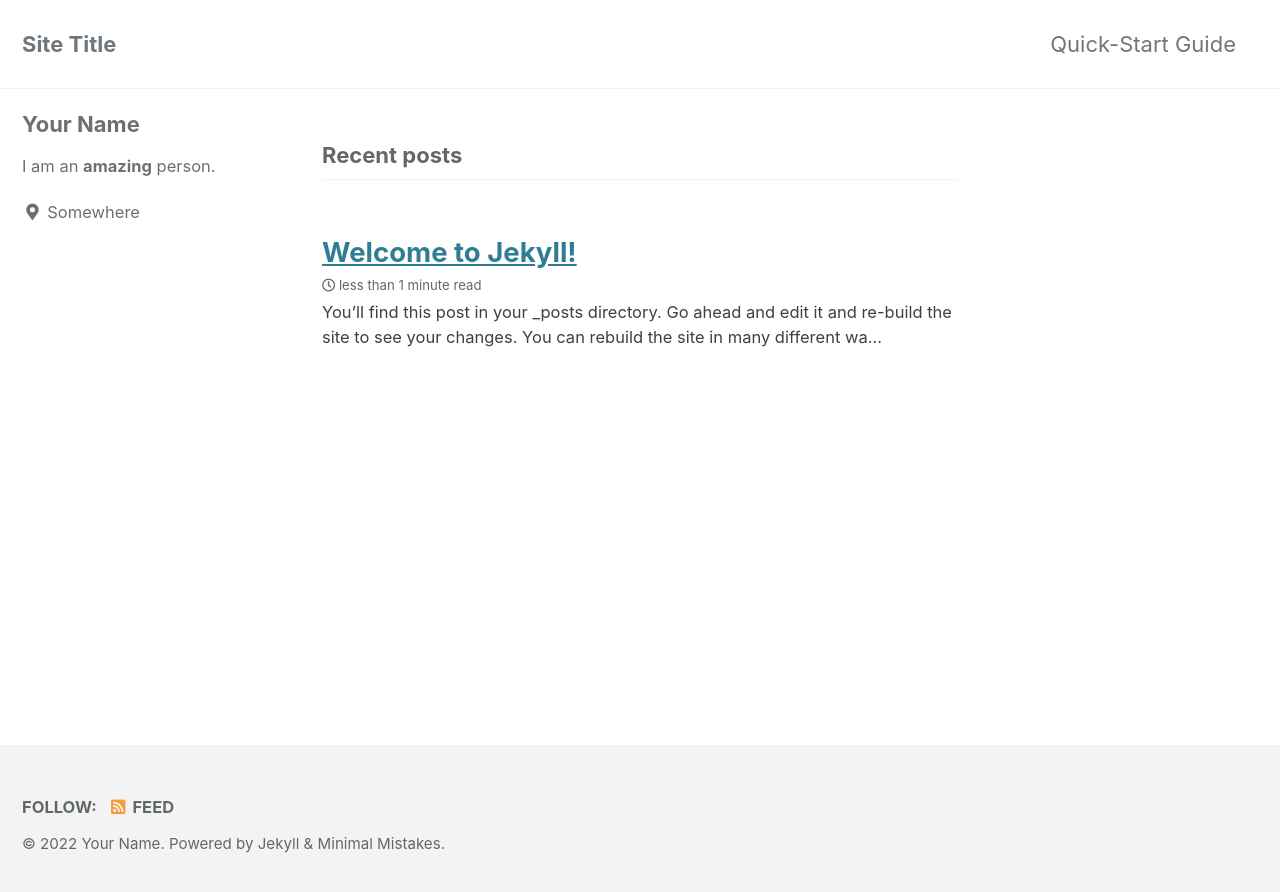
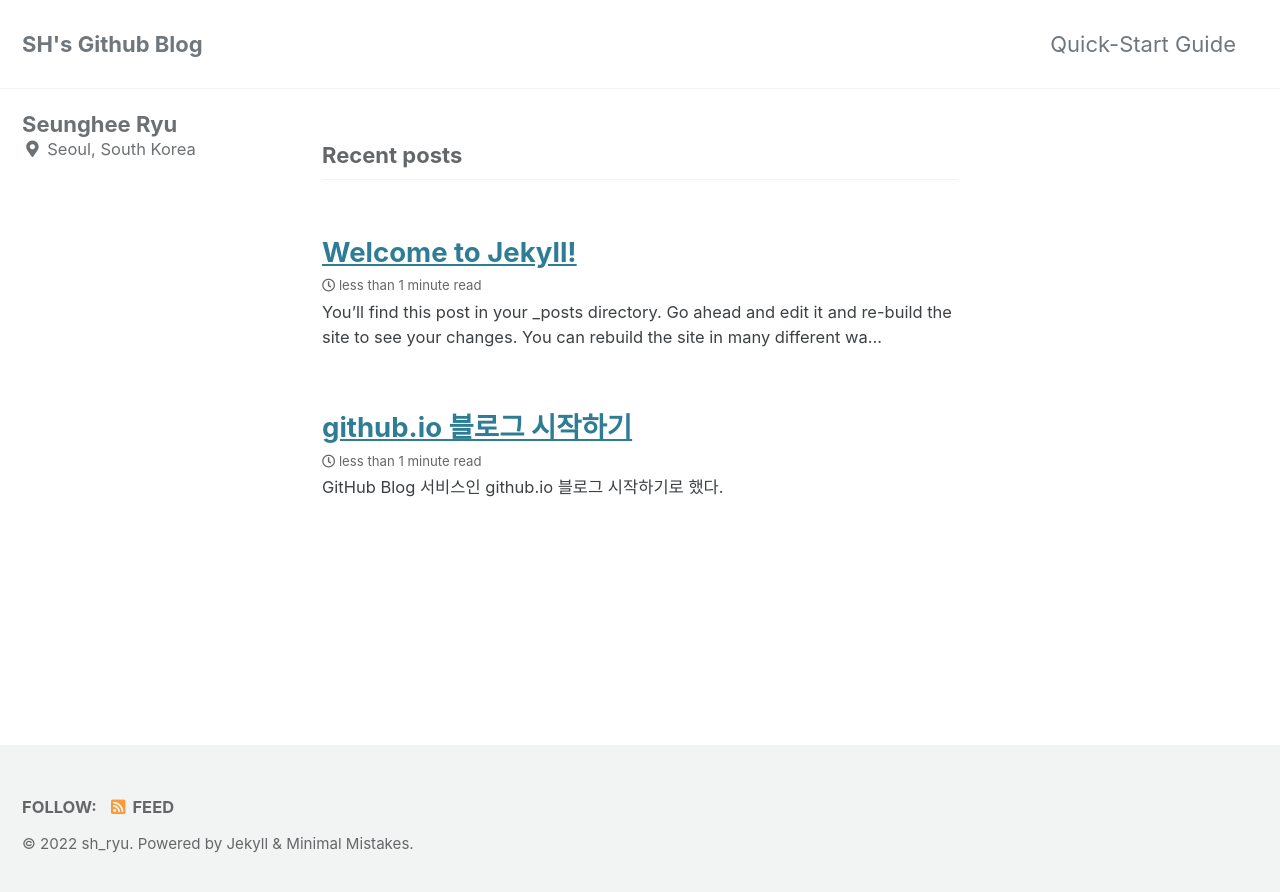
Before and after one commit to sh38ryu/sh38ryu.github.io, a Jekyll site: the page built from index.html, in a window 1280 px wide. Shown: the top 892 px of the page. Built offline with Jekyll 4.4.1, drawn with Linux system fonts in a browser that asks for light colours; cached includes are drawn as plain includes; the list of posts is cut into pages by our own code.

Commit message:
customize and first post

```diff
--- a/_config.yml
+++ b/_config.yml
@@ -16,12 +16,12 @@ minimal_mistakes_skin    : "default" # "air", "aqua", "contrast", "dark", "dirt"
 
 # Site Settings
 locale                   : "en-US"
-title                    : "Site Title"
+title                    : "SH's Github Blog"
 title_separator          : "-"
 subtitle                 : # site tagline that appears below site title in masthead
-name                     : "Your Name"
-description              : "An amazing website."
-url                      : # the base hostname & protocol for your site e.g. "https://mmistakes.github.io"
+name                     : "sh_ryu"
+description              : # "An amazing website."
+url                      : "https://sh38ryu.github.io" # the base hostname & protocol for your site e.g. "https://mmistakes.github.io"
 baseurl                  : # the subpath of your site, e.g. "/blog"
 repository               : # GitHub username/repo-name e.g. "mmistakes/minimal-mistakes"
 teaser                   : # path of fallback teaser image, e.g. "/assets/images/500x300.png"
@@ -104,15 +104,15 @@ analytics:
 
 # Site Author
 author:
-  name             : "Your Name"
+  name             : "Seunghee Ryu"
   avatar           : # path of avatar image, e.g. "/assets/images/bio-photo.jpg"
-  bio              : "I am an **amazing** person."
-  location         : "Somewhere"
+  bio              : # "I am an **amazing** person."
+  location         : "Seoul, South Korea"
   email            :
   links:
     - label: "Email"
       icon: "fas fa-fw fa-envelope-square"
-      # url: "mailto:your.name@email.com"
+      # url: "mailto:seungheeryu38@gmail.com"
     - label: "Website"
       icon: "fas fa-fw fa-link"
       # url: "https://your-website.com"
@@ -290,3 +290,16 @@ defaults:
       comments: # true
       share: true
       related: true
+
+
+  # # _pages
+  # - scope:
+  #     path: ""
+  #     type: pages
+  #   values:
+  #     layout: single
+  #     author_profile: true
+  #     read_time: false
+  #     comments: false
+  #     share: true
+  #     related: false
--- /dev/null
+++ b/_posts/2022-06-11-first-post_220611.markdown
@@ -0,0 +1,20 @@
+---
+title:  "github.io 블로그 시작하기"
+excerpt: "GitHub Blog 서비스인 github.io 블로그 시작하기로 했다."
+
+categories:
+  - Blog
+tags:
+  - Blog
+last_modified_at: 2022-06-11T11:33:00-05:00
+---
+
+GitHub Blog 서비스인 github.io 블로그 시작하기로 했다.
+GitHub Blog 서비스의 이름은 Pages이다.
+
+Pages가 다른 블로그 플랫폼 보다 편한 것 같아서 마음에 든다.
+다른 사람들도 같이 많이 사용했으면 좋겠다는 생각이 든다.
+
+YFM에서 정의한 제목을 이중 괄호 구문으로 본문에 추가할 수 있다.
+이 글의 제목은 {{ page.title }}이고
+마지막으로 수정된 시간은 {{ page.last_modified_at }}이다.
```
Also changed, not shown: _pages/about.md (added, +13 -0 lines).
